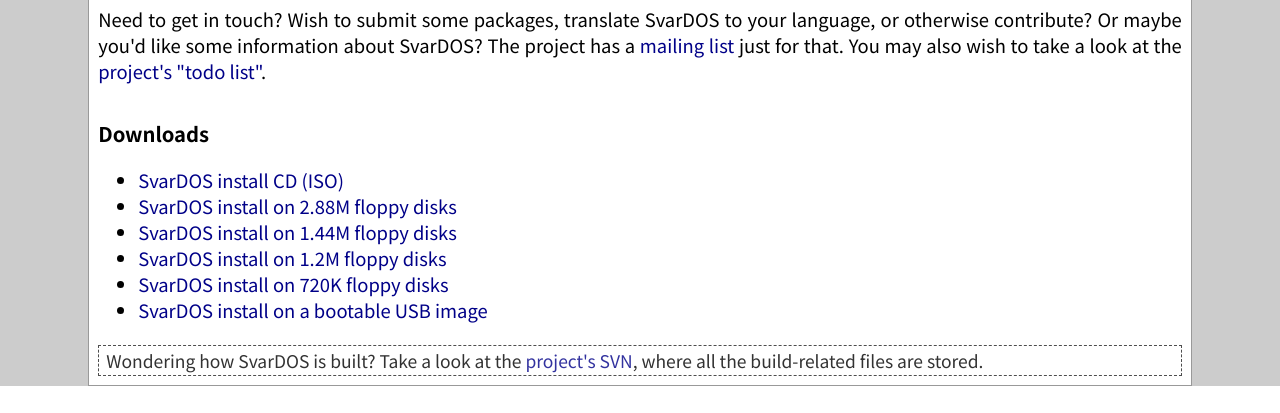
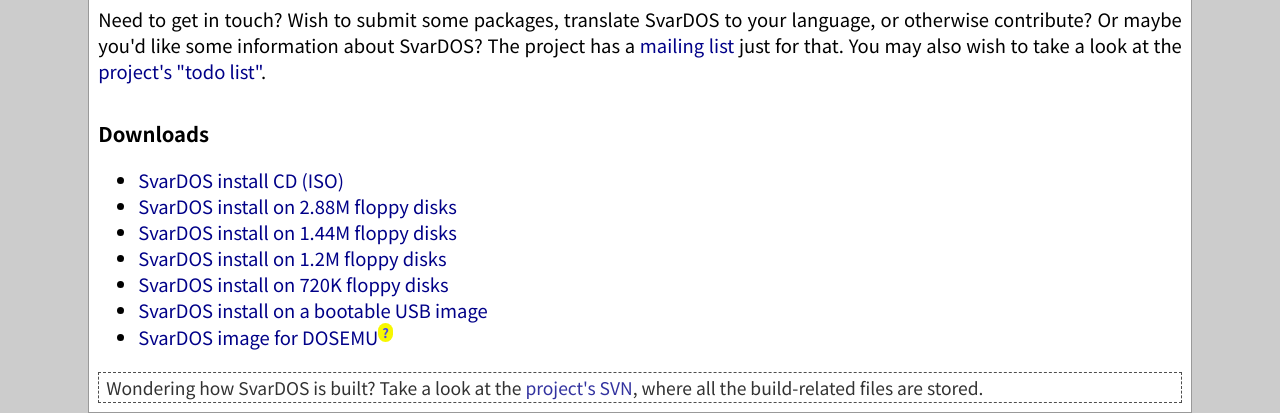
Before and after one commit to roytam1/SvarDOS, a PHP site: page / in a window 1280 px wide. Shown: the part 927-1340 px from the top of the page. Before the commit the page ends 1313 px from the top, so only its background shows below. Run offline with PHP 8.4, Linux system fonts and the light colour scheme.

Commit message:
svardos-dosemu is being advertised on the website now
git-svn-id: svn://svn.svardos.org/svardos@324 911cea91-c70f-4353-bd03-772f58fe8c9d

```diff
--- a/website/index-main.php
+++ b/website/index-main.php
@@ -34,6 +34,7 @@
       <li><a href="download/svardos-floppy-1200k.zip">SvarDOS install on 1.2M floppy disks</a></li>
       <li><a href="download/svardos-floppy-720k.zip">SvarDOS install on 720K floppy disks</a></li>
       <li><a href="download/svardos-usb.zip">SvarDOS install on a bootable USB image</a></li>
+      <li><a href="download/svardos-dosemu.zip">SvarDOS image for DOSEMU</a><span class="helpmsg" title="a pre-installed image for the DOSEMU emulator, usually needs to be unzipped in ~/.dosemu/drive_c/">?</span></li>
     </ul>
 
     <p class="wondering">Wondering how SvarDOS is built? Take a look at the <a href="https://osdn.net/projects/svardos/scm/svn/tree/head/">project's SVN</a>, where all the build-related files are stored.</p>
--- a/website/style.css
+++ b/website/style.css
@@ -139,3 +139,13 @@ td.unsup {
   text-align: center;
   font-size: 0.9em;
 }
+
+span.helpmsg {
+  font-size: 0.7em;
+  color: #44e;
+  font-weight: bold;
+  border-radius: 1em;
+  background: #f7f700;
+  vertical-align: super;
+  padding: 0 0.3em;
+}
```
